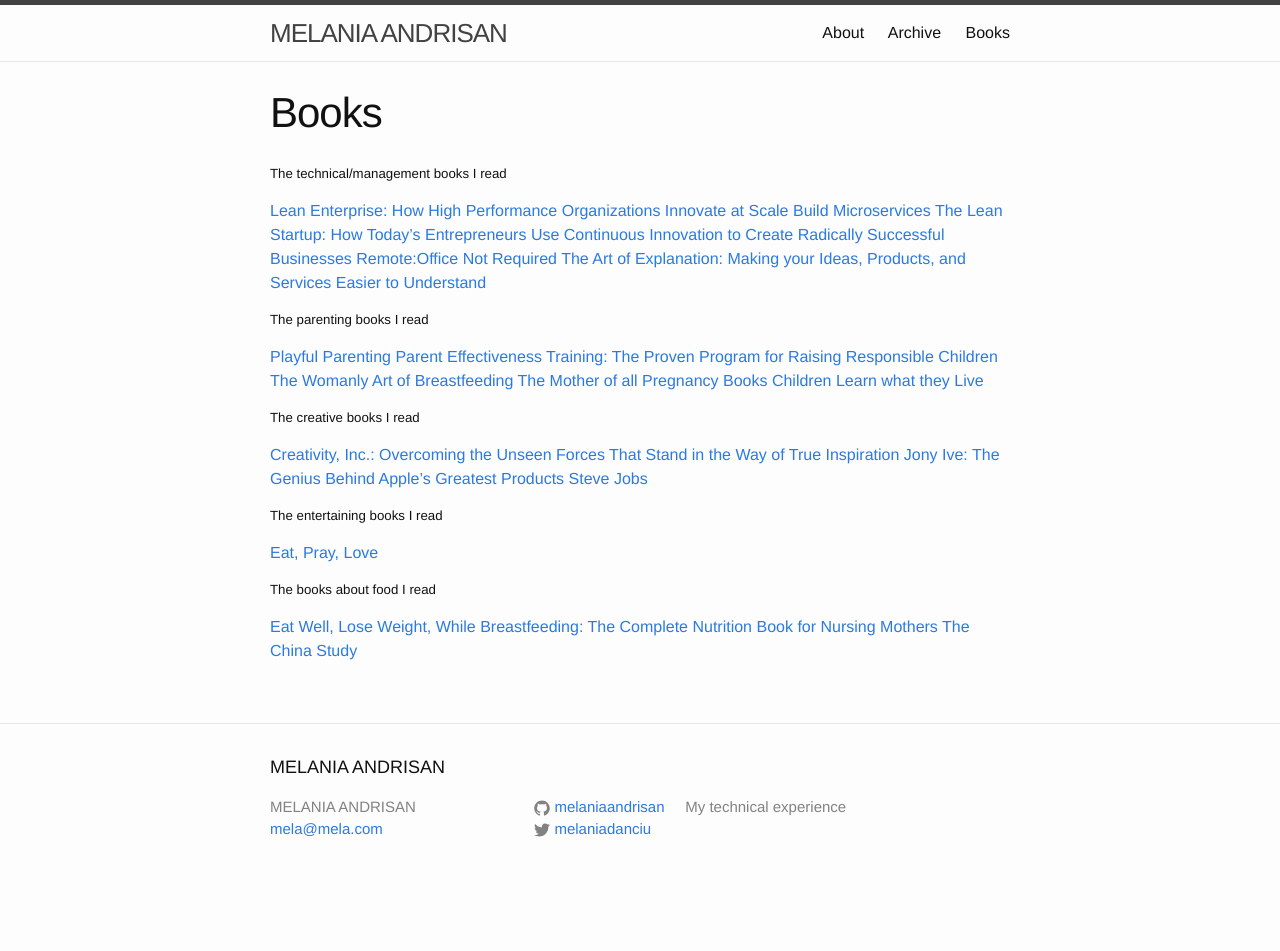
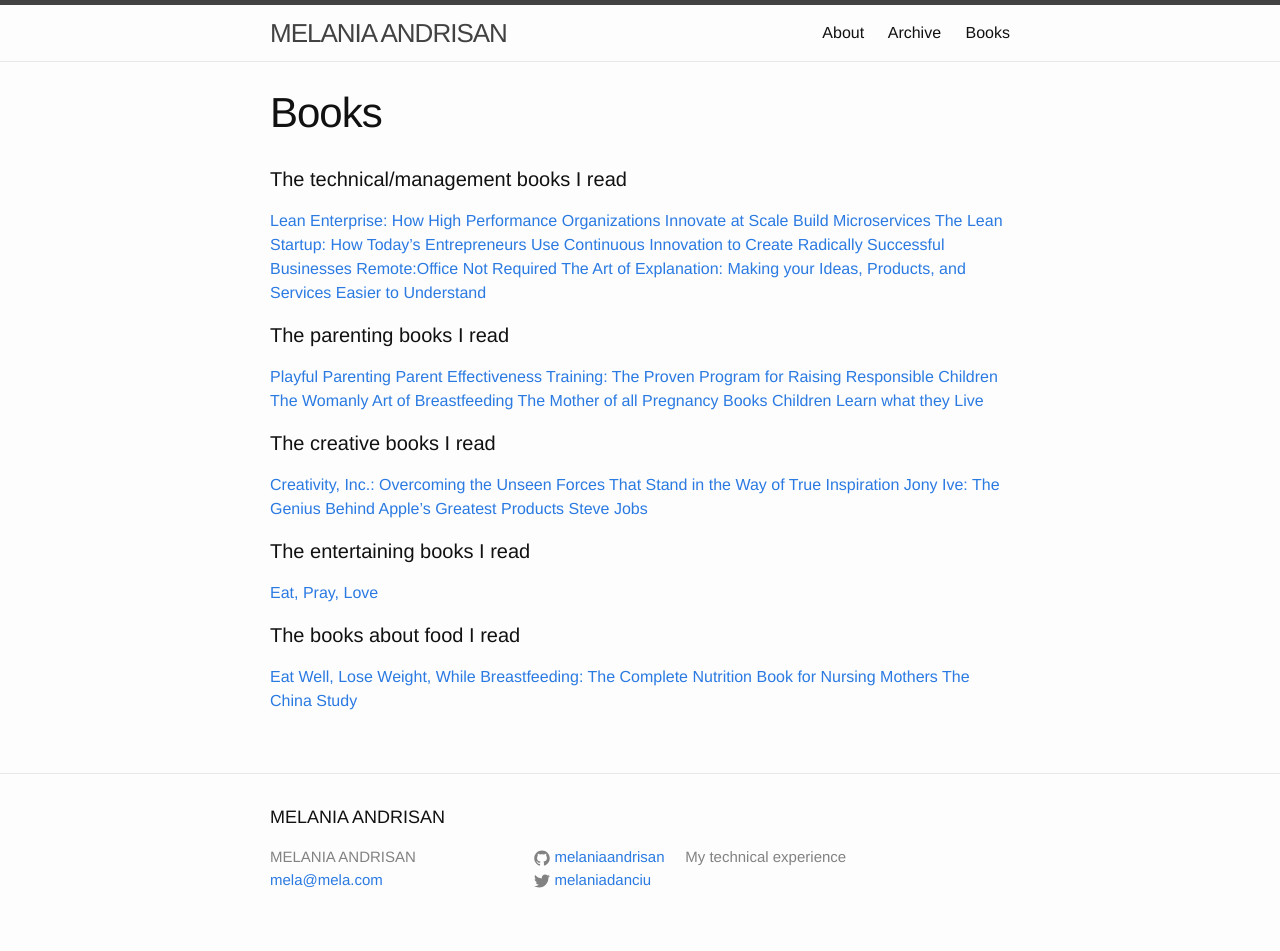
Before and after one commit to melaniaandrisan/melaniaandrisan.github.io, a Jekyll site: the page built from books.md, in a window 1280 px wide. Built offline with Jekyll 4.4.1, drawn with Linux system fonts in a browser that asks for light colours; comment, search, counter and statistics services are not loaded; before the commit the page ends 901 px from its top, so only the background shows below that.

Commit message:
Updated headlines

```diff
--- a/books.md
+++ b/books.md
@@ -4,7 +4,7 @@ title: Books
 permalink: /books/
 ---
 
-##### The technical/management books I read
+#### The technical/management books I read
 
 [Lean Enterprise: How High Performance Organizations Innovate at Scale][1]
 [Build Microservices][2]
@@ -12,7 +12,7 @@ permalink: /books/
 [Remote:Office Not Required][4]
 [The Art of Explanation: Making your Ideas, Products, and Services Easier to Understand][5]
 
-##### The parenting books I read
+#### The parenting books I read
 
 [Playful Parenting][6]
 [Parent Effectiveness Training: The Proven Program for Raising Responsible Children][7]
@@ -20,17 +20,17 @@ permalink: /books/
 [The Mother of all Pregnancy Books][9]
 [Children Learn what they Live][10]
 
-##### The creative books I read
+#### The creative books I read
 
 [Creativity, Inc.: Overcoming the Unseen Forces That Stand in the Way of True Inspiration][11]
 [Jony Ive: The Genius Behind Apple's Greatest Products][12]
 [Steve Jobs][13]
 
-##### The entertaining books I read
+#### The entertaining books I read
 
 [Eat, Pray, Love][14]
 
-##### The books about food I read
+#### The books about food I read
 
 [Eat Well, Lose Weight, While Breastfeeding: The Complete Nutrition Book for Nursing Mothers][15]
 [The China Study][16]
```
